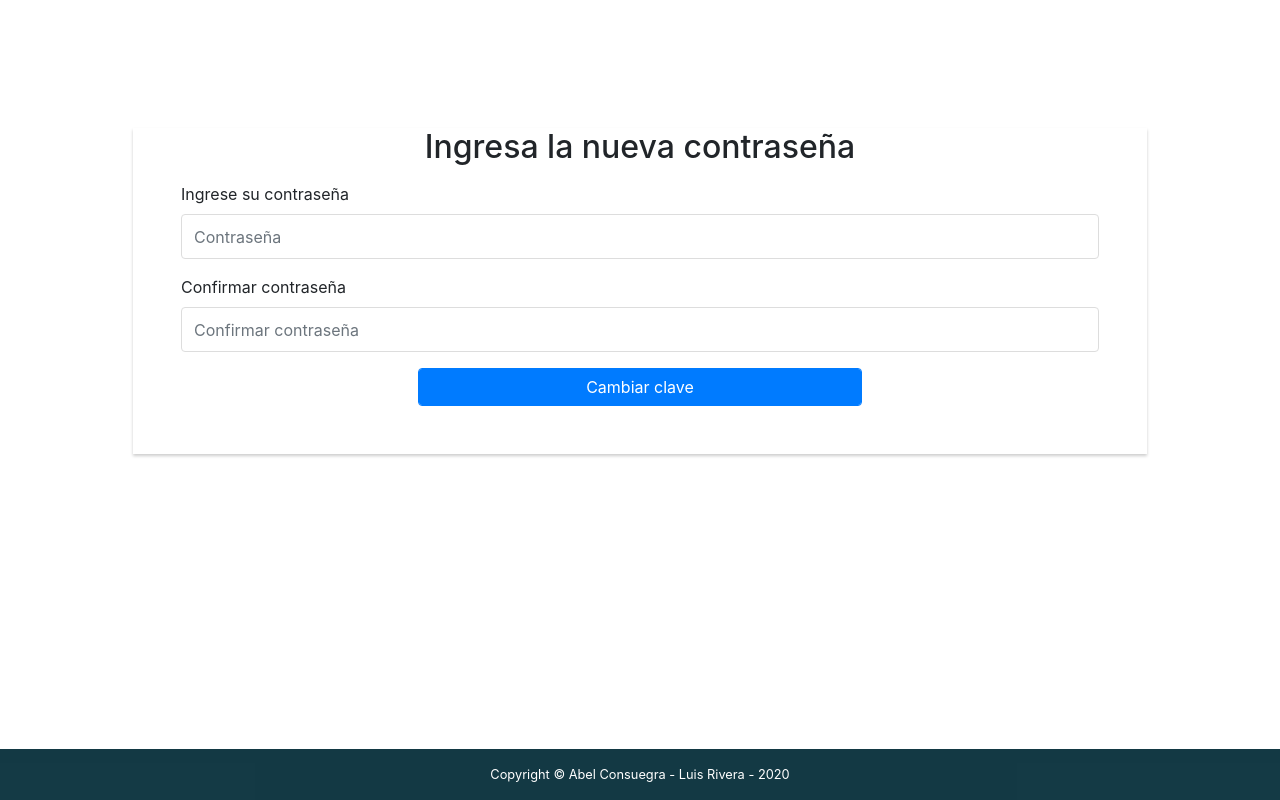
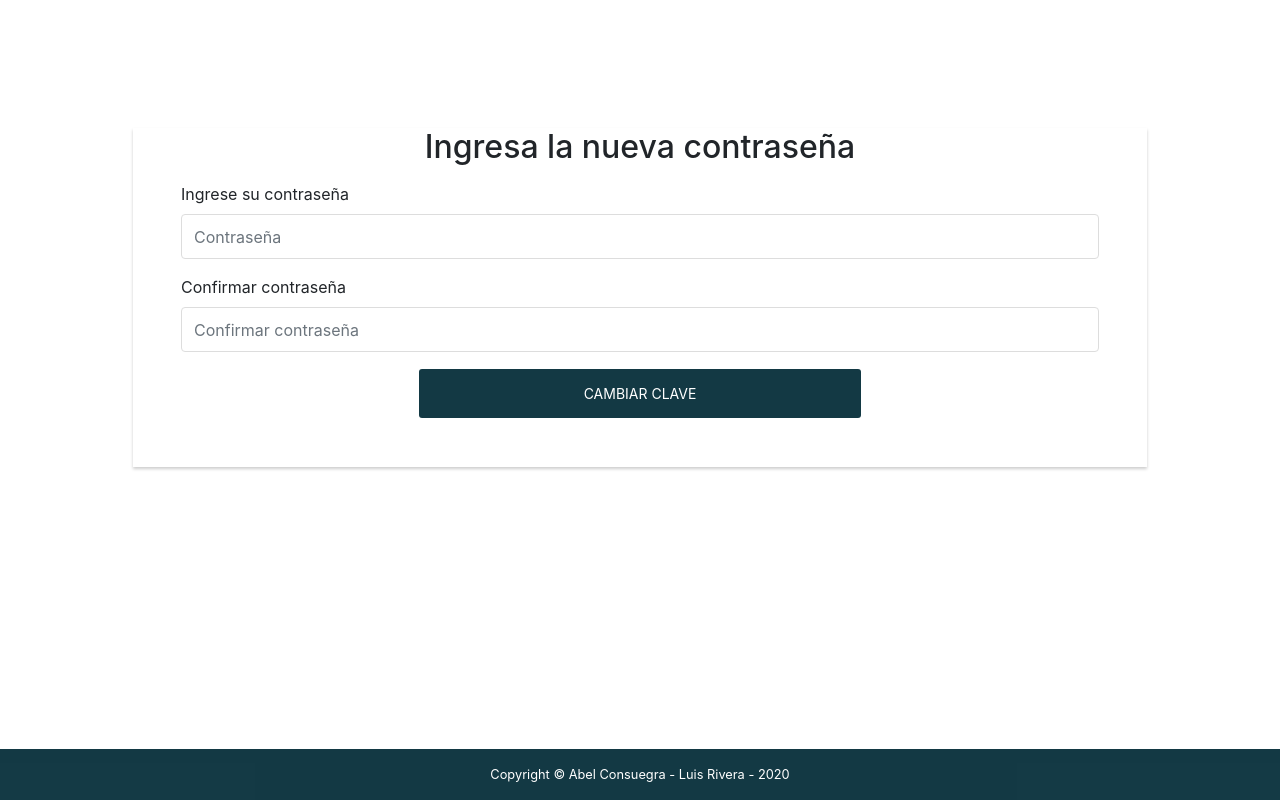
Before and after one commit to Rivera84/ToDoList, an Angular app in the folder frontend-ToDoList/: page /cambiar_contrasena/1 in a window 1280 px wide. Built offline with nearby package versions, Linux system fonts and the light colour scheme.

Commit message:
Mejorando los guardianes de rutas, agregando validaciones y más manejos de errores

```diff
--- a/frontend-ToDoList/src/app/app.router.ts
+++ b/frontend-ToDoList/src/app/app.router.ts
@@ -13,6 +13,7 @@ import { AuthGuard } from './guards/auth.guard';
 import { AppService } from './app.service';
 import { DatosService } from './services/datos.service';
 import { NavbarComponent } from './view/navbar/navbar.component';
+import { LogGuard } from './guards/log.guard';
 
 
 const routes: Routes = [
@@ -28,23 +29,27 @@ const routes: Routes = [
     },
     {
         path: 'iniciar_sesion',
-        component: IniciarSesionComponent
+        component: IniciarSesionComponent,
+        canActivate: [LogGuard]
     },
     {
         path: 'registrarse',
-        component: RegistrarseComponent
-    }  ,
+        component: RegistrarseComponent,
+        canActivate: [LogGuard]
+    },
     {
         path: 'recuperar_clave',
         component: RecuperarClaveComponent
     },
     {
         path: 'cambiar_contrasena/:token',
-        component: CambiarClaveComponent
+        component: CambiarClaveComponent,
+        canActivate: [LogGuard]
     },
     {
         path: 'activar_cuenta/:token',
-        component: ActivarCuentaComponent
+        component: ActivarCuentaComponent,
+        canActivate: [LogGuard]
     }
 ];
 
--- a/frontend-ToDoList/src/app/guards/auth.guard.ts
+++ b/frontend-ToDoList/src/app/guards/auth.guard.ts
@@ -1,6 +1,7 @@
 import { Injectable } from '@angular/core';
 import { CanActivate, ActivatedRouteSnapshot, RouterStateSnapshot, UrlTree, Router } from '@angular/router';
 import { Observable } from 'rxjs';
+import { AppService } from '../app.service';
 import { DatosService } from '../services/datos.service';
 
 @Injectable({
@@ -8,15 +9,19 @@ import { DatosService } from '../services/datos.service';
 })
 export class AuthGuard implements CanActivate {
 
-  constructor(private _datos: DatosService, private _router: Router){}
+  constructor(private _datos: DatosService, private _router: Router, private service: AppService){}
 
   canActivate(
     route: ActivatedRouteSnapshot,
     state: RouterStateSnapshot): Observable<boolean | UrlTree> | Promise<boolean | UrlTree> | boolean | UrlTree {
       if (!this._datos.authenticado()) {
         // alert('Debes iniciar sesión primero');
+        this.service.reset_session();
         this._router.navigate(['/iniciar_sesion']);
+        return false;
+      } else {
+        return true;
       }
-    return this._datos.authenticado();
+    // return this._datos.authenticado();
   }
 }
--- a/frontend-ToDoList/src/app/guards/log.guard.ts
+++ b/frontend-ToDoList/src/app/guards/log.guard.ts
@@ -1,6 +1,7 @@
 import { Injectable } from '@angular/core';
 import { CanActivate, ActivatedRouteSnapshot, RouterStateSnapshot, UrlTree, Router } from '@angular/router';
 import { Observable } from 'rxjs';
+import { AppService } from '../app.service';
 import { DatosService } from '../services/datos.service';
 
 @Injectable({
@@ -8,7 +9,7 @@ import { DatosService } from '../services/datos.service';
 })
 export class LogGuard implements CanActivate {
 
-  constructor(private _datos: DatosService, private _router: Router){}
+  constructor(private _datos: DatosService, private _router: Router, private service: AppService){}
 
   canActivate(
     route: ActivatedRouteSnapshot,
@@ -16,7 +17,11 @@ export class LogGuard implements CanActivate {
       if (this._datos.authenticado()) {
         // alert('Debes iniciar sesión primero');
         this._router.navigate(['/']);
+        return false;
+      } else {
+        this.service.reset_session();
+        return true;
       }
-    return this._datos.authenticado();
+    // return this._datos.authenticado();
   }
 }
--- a/frontend-ToDoList/src/app/view/cambiar-clave/cambiar-clave.component.css
+++ b/frontend-ToDoList/src/app/view/cambiar-clave/cambiar-clave.component.css
@@ -39,3 +39,20 @@
 .form{
     margin-left: 100px;
 }
+.btn-login {
+	background-color: #012a36ec;
+	outline: none;
+	color: #fff;
+	font-size: 14px;
+	height: auto;
+	font-weight: normal;
+	padding: 14px 0;
+	text-transform: uppercase;
+
+}
+.btn-login:hover,
+.btn-login:focus {
+	color: #fff;
+	background-color: #012a36c5;
+	border-color: #53A3CD;
+}
--- a/frontend-ToDoList/src/app/view/cambiar-clave/cambiar-clave.component.html
+++ b/frontend-ToDoList/src/app/view/cambiar-clave/cambiar-clave.component.html
@@ -18,7 +18,7 @@
           <div class="row">
             <div class="col-sm-6 col-sm-offset-3 mx-auto">
               <input (click)="cambiarClave()" type="submit" name="register-submit" id="register-submit" tabindex="5"
-                class="form-control btn btn-primary mb-5" value="Cambiar clave">
+                class="form-control btn btn-login mb-5" value="Cambiar clave">
             </div>
           </div>
         </div>
--- a/frontend-ToDoList/src/app/view/cambiar-clave/cambiar-clave.component.ts
+++ b/frontend-ToDoList/src/app/view/cambiar-clave/cambiar-clave.component.ts
@@ -42,7 +42,14 @@ export class CambiarClaveComponent implements OnInit {
           console.log("Ha ocurrido un error al llamar el servicio ", err);
         },
         ()=>{
-          this.route.navigateByUrl('/iniciar_sesion');
+          swal.fire({
+            title: '¡Contraseña cambiada exitosamente!',
+            text: 'Tu contraseña ha cambiado, debes iniciar sesión con tus nuevas credenciales',
+            icon: 'success'
+          }).then((result) => {
+            this.route.navigateByUrl('/iniciar_sesion');
+          });
+
         }
       )
     }
--- a/frontend-ToDoList/src/app/view/recuperar-clave/recuperar-clave.component.css
+++ b/frontend-ToDoList/src/app/view/recuperar-clave/recuperar-clave.component.css
@@ -14,8 +14,10 @@
 	border-color: #ccc;
 	-webkit-box-shadow: 0px 2px 3px 0px rgba(0,0,0,0.2);
 	-moz-box-shadow: 0px 2px 3px 0px rgba(0,0,0,0.2);
-    box-shadow: 0px 2px 3px 0px rgba(0,0,0,0.2);
-    margin-top: 150px;
+    box-shadow: 0px 2px 3px 3px rgba(0,0,0,0.2);
+	margin-top: 140px;
+	padding-top: 25px;
+	padding-bottom: 15px;
 }
 
 
@@ -39,3 +41,19 @@
 .form{
     margin-left: 100px;
 }
+.btn-login {
+	background-color: #012a36ec;
+	outline: none;
+	color: #fff;
+	font-size: 14px;
+	height: auto;
+	font-weight: normal;
+	padding: 14px 10px;
+
+}
+.btn-login:hover,
+.btn-login:focus {
+	color: #fff;
+	background-color: #012a36c5;
+	border-color: #53A3CD;
+}
--- a/frontend-ToDoList/src/app/view/recuperar-clave/recuperar-clave.component.html
+++ b/frontend-ToDoList/src/app/view/recuperar-clave/recuperar-clave.component.html
@@ -3,11 +3,13 @@
 <div class="row">
 <div class="col-lg col-lg-offset-3 m-5 ">
 
-<form #login_form="ngForm" class=" formlogin-form  panel panel-login" action="#" method="post" role="form" >
+<form #login_form="ngForm" class=" form login-form  panel panel-login" action="#" method="post" role="form" >
     <h2 class="mb-3 text-center" >Recupera tu cuenta</h2>
     <div class="form-group ml-5 mr-5">
         <label  for="username">Ingrese su usuario</label>
-        <input #username="ngModel" [(ngModel)]="login_data.username" type="text" name="username"  tabindex="1" class="form-control" required="true" placeholder="Usuario" value="">
+        <input #username="ngModel" [(ngModel)]="login_data.username" type="text" name="username" maxlength="100" tabindex="1" class="form-control" required="true" placeholder="Usuario" value="">
+        <p *ngIf="username.errors && username.errors.required && submitted" class="login-error-text text-danger"><i
+            class="fa fa-exclamation-circle login-error-icon"></i> El usuario es requerido</p>
     </div>
 
 
@@ -15,7 +17,7 @@
         <div class="row">
             <div class="col-lg-12">
                 <div class="text-center">
-                    <a (click)="restaurarClave()" href="#" tabindex="5" class="forgot-password btn btn-primary mb-3">Enviar correo</a>
+                    <a (click)="restaurarClave()" tabindex="5" class="forgot-password btn btn-login mb-3" style="text-decoration: none;">Enviar Correo</a>
                 </div>
             </div>
         </div>
--- a/frontend-ToDoList/src/app/view/recuperar-clave/recuperar-clave.component.ts
+++ b/frontend-ToDoList/src/app/view/recuperar-clave/recuperar-clave.component.ts
@@ -1,7 +1,9 @@
-import { Component, OnInit } from '@angular/core';
+import { Component, OnInit, ViewChild } from '@angular/core';
 import { NgForm, FormControlDirective } from '@angular/forms';
 import { AppService } from '../../app.service';
 import swal from 'sweetalert2';
+import { title } from 'process';
+import { Router } from '@angular/router';
 
 @Component({
   selector: 'app-recuperar-clave',
@@ -9,24 +11,61 @@ import swal from 'sweetalert2';
   styleUrls: ['./recuperar-clave.component.css']
 })
 export class RecuperarClaveComponent implements OnInit {
+
+  @ViewChild('login_form') login_form: FormControlDirective;
+  public submitted = false;
+  public loading = false;
   public login_data = {
     username: "",
+    password: ""
   }
-  constructor(public service: AppService) { }
+  constructor(public service: AppService, private router: Router) { }
 
   ngOnInit(): void {
   }
   f
 
 
-  restaurarClave(){
+  restaurarClave() {
+    if (this.login_form.valid) {
+      this.submitted = false;
+      this.loading = true;
       var response;
       console.log(this.login_data);
+      try {
+
+
         this.service.get_restaurarClave(this.login_data).subscribe(
           data => response = data,
-      err =>{
-            console.log("Ha ocurrido un error al llamar el servicio" , this.login_data);
-        })
+          err => {
+            if (err.status == 404) {
+              swal.fire({
+                title: 'Error! Usuario no encontrado',
+                icon: 'error'
+              });
+            }
+            console.log("Ha ocurrido un error al llamar el servicio", err);
+            this.loading = false;
+          },
+          () => {
+            swal.fire({
+              title: '¡Revisa tu correo!',
+              text: 'Hemos enviado un enlace a tu correo para que puedas restablecer tu contraseña',
+              icon: 'success'
+            }).then((result) => {
+              this.router.navigateByUrl('/iniciar_sesion');
+            });
+            this.loading = false;
+          }
+        )
+      } catch (error) {
+        console.log("Ha ocurrido un error al llamar el servicio", error);
+
+        this.loading = false;
+      }
+    } else {
+      this.submitted = true;
+    }
   }
 
 }
--- a/frontend-ToDoList/src/app/view/registrarse/registrarse.component.ts
+++ b/frontend-ToDoList/src/app/view/registrarse/registrarse.component.ts
@@ -52,6 +52,12 @@ export class RegistrarseComponent implements OnInit {
         this.servive.insert_user(load).subscribe(
           data => response = data,
           err => {
+            if(err.status == 400){
+              swal.fire({
+                title: 'Ya existe una persona registrada con ese nombre de usuario',
+                icon: 'error'
+              });
+            }
             console.log("Ha ocurrido un error al llamar el servicio ", err);
             this.loading = false;
           },
@@ -63,11 +69,8 @@ export class RegistrarseComponent implements OnInit {
               text: 'Te hemos enviado un correo electrónico para que puedas completar tu registro',
               icon: 'info'
             }).then((result) => {
-              if (result.value) {
-
                 this._router.navigateByUrl('/');
                 this.loading = false;
-              }
             });
           }
         )
```
Also changed, not shown: 1 other file (tests, documents, lock files or other folders). Lines whose indentation alone changed are shown as unchanged.
